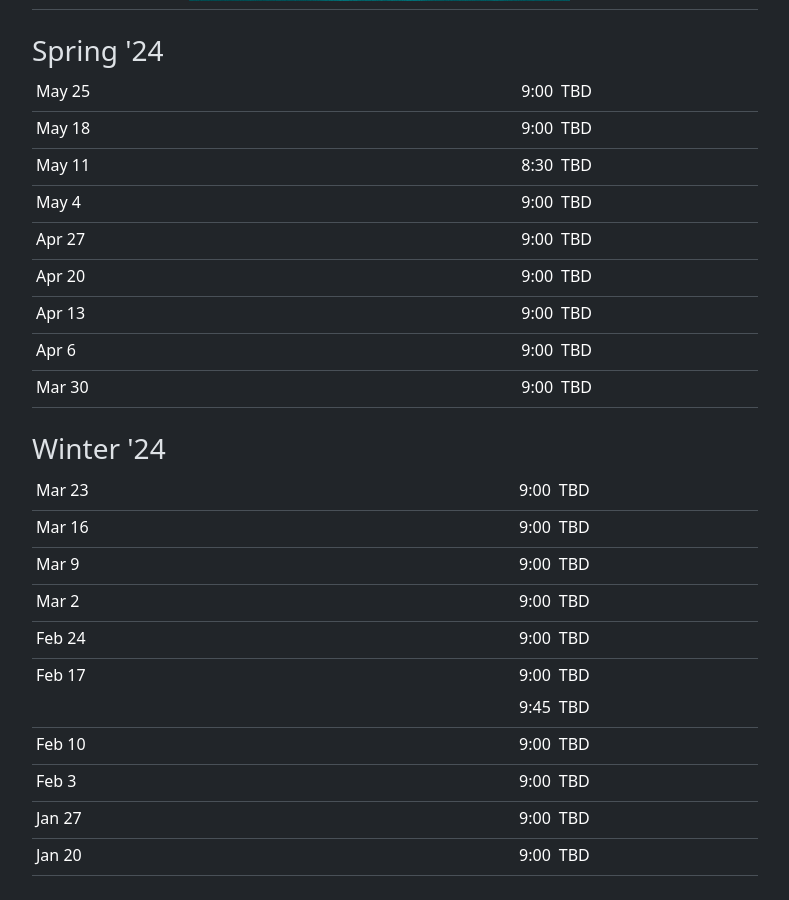
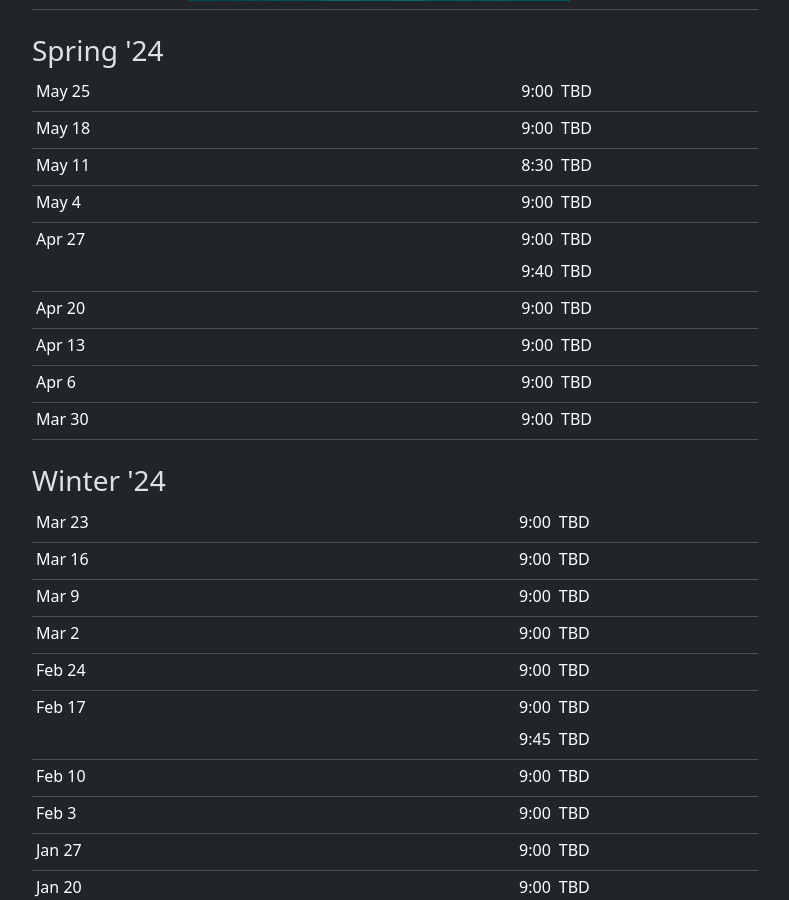
Before and after one commit to raceconditionrunning/raceconditionrunning.github.io, a Jekyll site: the page built from pages/lore.html, in a window 1280 px wide and 900 px high, scrolled down 818 px. Shown: the whole window, without its empty margins (245-1034 px from the left). Built offline with Jekyll 4.4.1, drawn with Linux system fonts in a browser that asks for light colours.

Commit message:
clean up and split route from spring 2 line opening

```diff
--- a/_data/schedules/24-spring.yml
+++ b/_data/schedules/24-spring.yml
@@ -21,7 +21,9 @@
 - date: "2024-04-27"
   plan:
     - time: "9:00"
-      route_id: mercer-slough-2-line
+      route_id: sobell-mercer-slough-park-loop
+    - time: "9:40"
+      route_id: sobell-follow-2-line-redtech
 
 - date: "2024-05-04"
   plan:
--- a/routes/db.csv
+++ b/routes/db.csv
@@ -123,7 +123,6 @@
 "seward-park-loop","Seward Park Loop","Seward","2.4","170","","Seward","Loop","","https://onthegomap.com/s/0fetb9ad","true"
 "sobell-mercer-slough-park-loop","South Bellevue, Mercer Slough Park Loop","SoBell","3.5","274","274","SoBell","Loop","","https://onthegomap.com/s/abcba8ks",""
 "sobell-follow-2-line-redtech","South Bellevue, Follow 2 Line, Redmond Technology Center","SoBell","7.8","680","380","RedTech","P2P","Road","https://onthegomap.com/s/k2tecdam",""
-"mercer-slough-2-line","Mercer Slough, Follow the 2 Line","SoBell","10.7","820","","RedTech","P2P","","https://onthegomap.com/s/nj4t9smr",""
 "south-discovery-magnolia-elliott-bay-cranes-alki","South Discovery, Magnolia, Elliott Bay Trail, Cranes, Alki Beach","SoDisco","13.7","510","","Alki","P2P","","https://onthegomap.com/s/cf62rbka","true"
 "sodo-4th-ave-airport-way-industrial-loop","SODO, 4th Ave, Airport Way Industrial Loop","SODO","4.3","47","","SODO","Loop","","https://onthegomap.com/s/a7rniok4",""
 "sodo-mts-sound-i90-trail-ob","OB: SODO, Mts to Sound, I90 Trail, East Portal View","SODO","6.3","810","","SODO","OB","","https://onthegomap.com/s/hj89dka2",""
```
Also changed, not shown: 1 other file.
